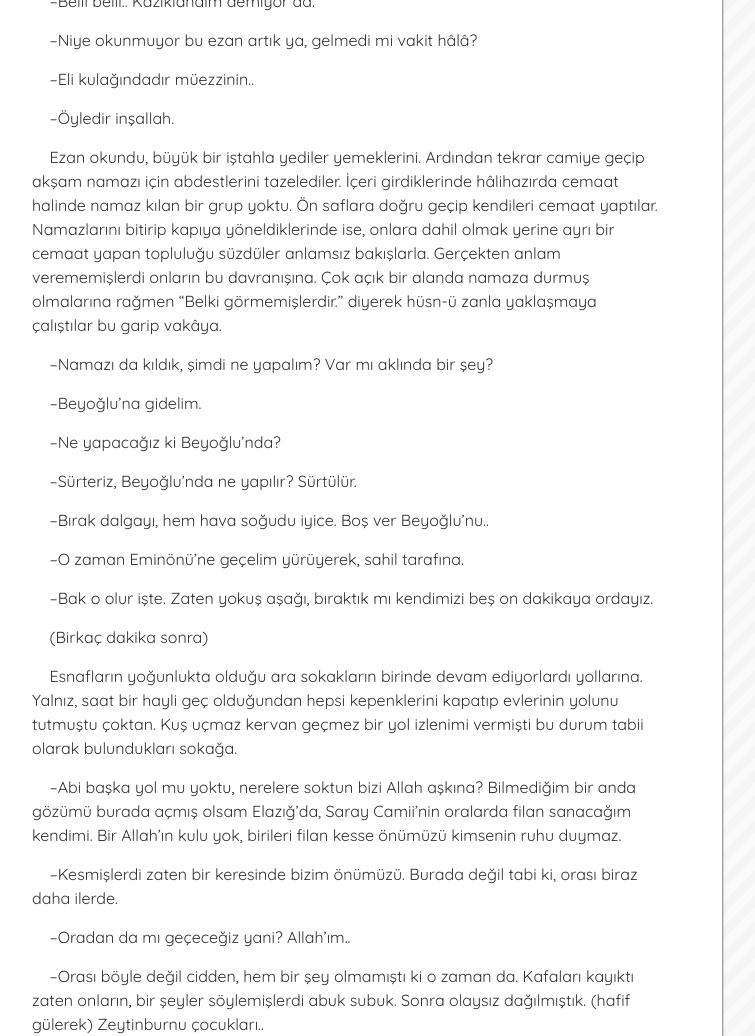
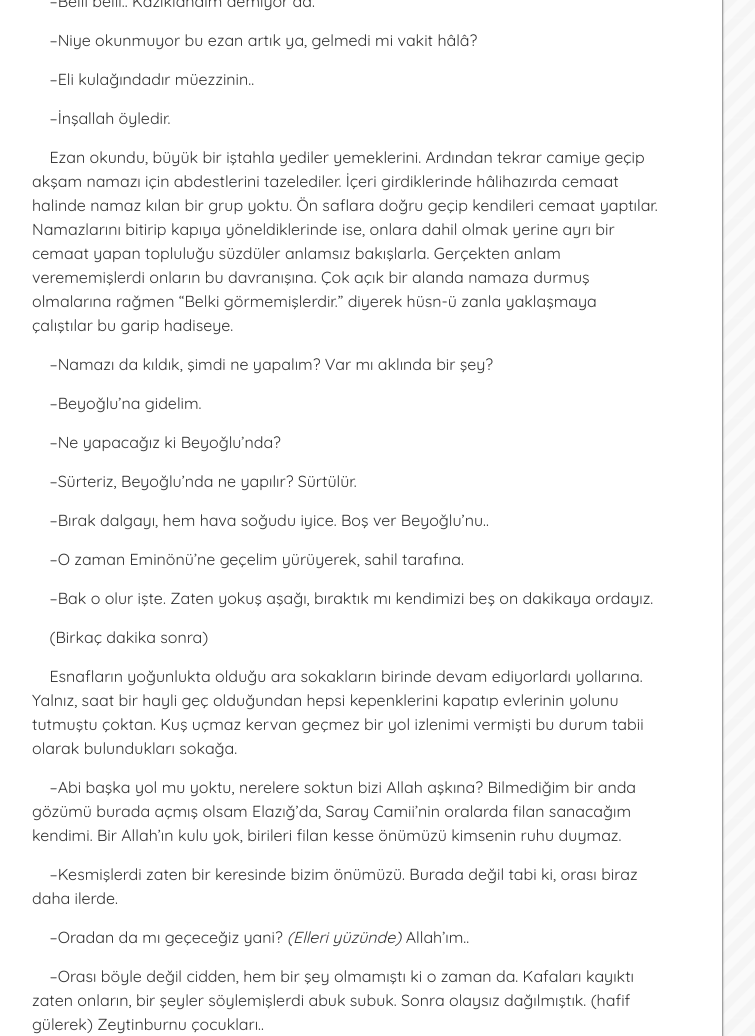
Before and after one commit to muhammedaydogdu/muhammedaydogdu.github.io, a Jekyll site: the page built from _posts/2018-03-31-o-ve-o.md, in a window 1280 px wide and 1400 px high, scrolled down 6530 px. Shown: the part 152-1188 px from the top of the window, without its empty margins (293-1048 px from the left). Built offline with Jekyll 4.4.1, drawn with Linux system fonts in a browser that asks for light colours; some web fonts are replaced.

Commit message:
Update 2018-03-31-o-ve-o.md

```diff
--- a/_posts/2018-03-31-o-ve-o.md
+++ b/_posts/2018-03-31-o-ve-o.md
@@ -216,9 +216,9 @@ image: oveo.jpeg
 
 &nbsp;&nbsp;&nbsp;&nbsp;–Eli kulağındadır müezzinin..
 
-&nbsp;&nbsp;&nbsp;&nbsp;–Öyledir inşallah.
+&nbsp;&nbsp;&nbsp;&nbsp;–İnşallah öyledir.
 
-&nbsp;&nbsp;&nbsp;&nbsp;Ezan okundu, büyük bir iştahla yediler yemeklerini. Ardından tekrar camiye geçip akşam namazı için abdestlerini tazelediler. İçeri girdiklerinde hâlihazırda cemaat halinde namaz kılan bir grup yoktu. Ön saflara doğru geçip kendileri cemaat yaptılar. Namazlarını bitirip kapıya yöneldiklerinde ise, onlara dahil olmak yerine ayrı bir cemaat yapan topluluğu süzdüler anlamsız bakışlarla. Gerçekten anlam verememişlerdi onların bu davranışına. Çok açık bir alanda namaza durmuş olmalarına rağmen "Belki görmemişlerdir." diyerek hüsn-ü zanla yaklaşmaya çalıştılar bu garip vakâya.
+&nbsp;&nbsp;&nbsp;&nbsp;Ezan okundu, büyük bir iştahla yediler yemeklerini. Ardından tekrar camiye geçip akşam namazı için abdestlerini tazelediler. İçeri girdiklerinde hâlihazırda cemaat halinde namaz kılan bir grup yoktu. Ön saflara doğru geçip kendileri cemaat yaptılar. Namazlarını bitirip kapıya yöneldiklerinde ise, onlara dahil olmak yerine ayrı bir cemaat yapan topluluğu süzdüler anlamsız bakışlarla. Gerçekten anlam verememişlerdi onların bu davranışına. Çok açık bir alanda namaza durmuş olmalarına rağmen "Belki görmemişlerdir." diyerek hüsn-ü zanla yaklaşmaya çalıştılar bu garip hadiseye.
 
 &nbsp;&nbsp;&nbsp;&nbsp;–Namazı da kıldık, şimdi ne yapalım? Var mı aklında bir şey?
 
@@ -242,7 +242,7 @@ image: oveo.jpeg
 
 &nbsp;&nbsp;&nbsp;&nbsp;–Kesmişlerdi zaten bir keresinde bizim önümüzü. Burada değil tabi ki, orası biraz daha ilerde.
 
-&nbsp;&nbsp;&nbsp;&nbsp;–Oradan da mı geçeceğiz yani? Allah’ım..
+&nbsp;&nbsp;&nbsp;&nbsp;–Oradan da mı geçeceğiz yani? _(Elleri yüzünde)_ Allah’ım..
 
 &nbsp;&nbsp;&nbsp;&nbsp;–Orası böyle değil cidden, hem bir şey olmamıştı ki o zaman da. Kafaları kayıktı zaten onların, bir şeyler söylemişlerdi abuk subuk. Sonra olaysız dağılmıştık. (hafif gülerek) Zeytinburnu çocukları..
 
```
